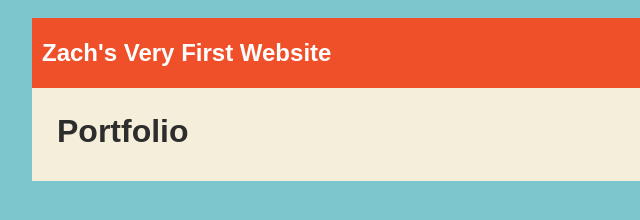
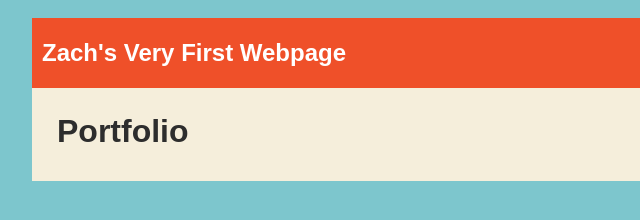
Before and after one commit to zachmarullo/zach-marullo.github.io, a plain HTML site: page portfolio.html in a window 1280 px wide. Shown: the full height of the page, 208-848 px from the left. Drawn offline with Linux system fonts and the light colour scheme.

Commit message:
portfolio.html

```diff
--- a/portfolio.html
+++ b/portfolio.html
@@ -82,7 +82,7 @@
     <body>
       <div id="all-contents">
         <nav>
-            <header>Zach's Very First Website</header>
+            <header>Zach's Very First Webpage</header>
             <ul>
                 <li><a href="index.html">Home</a>
                 </li>
```
